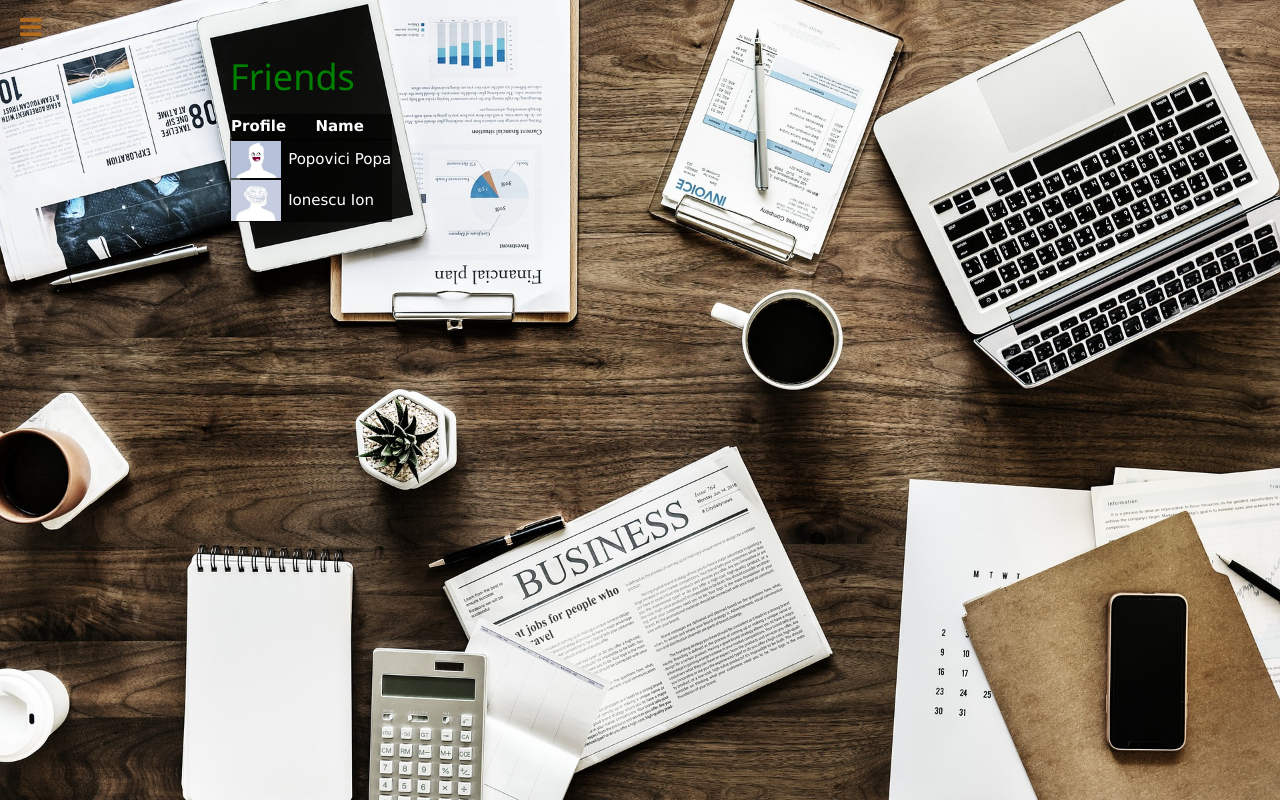
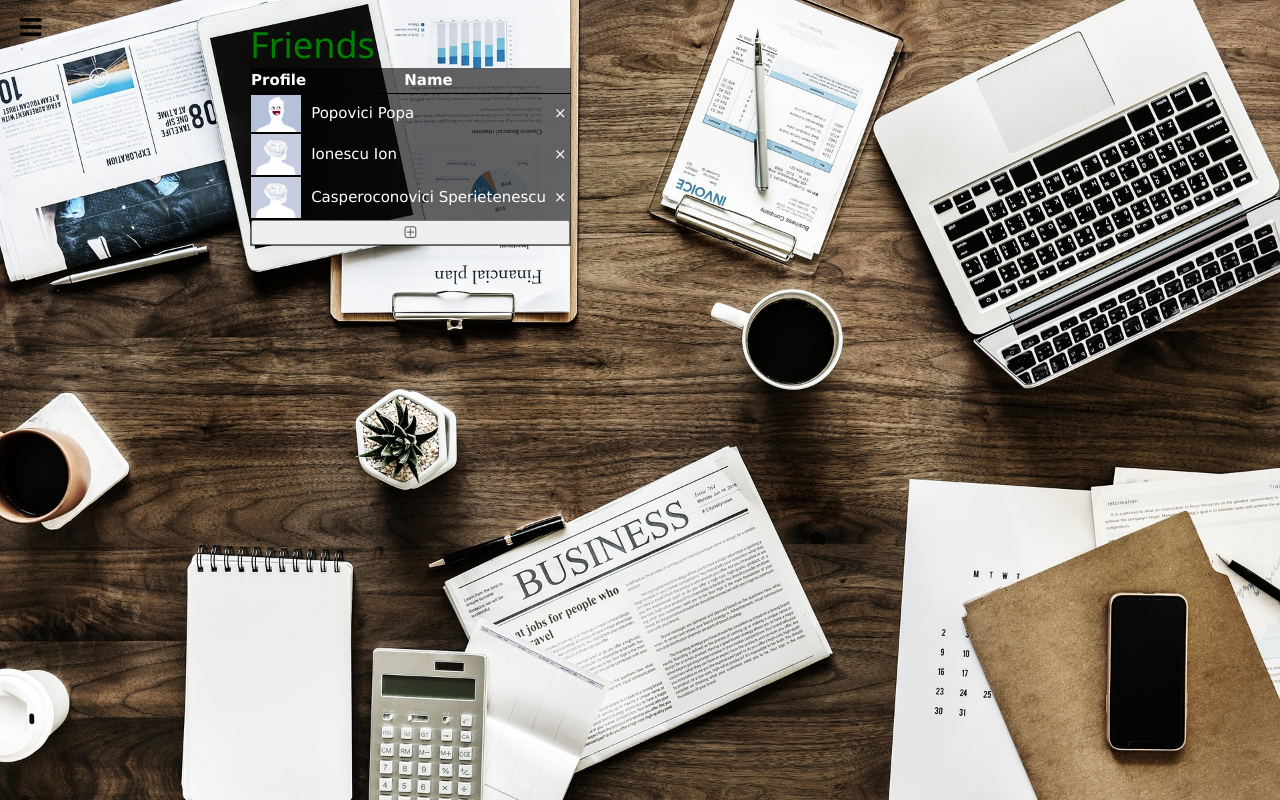
Before and after one commit to DanBizu/TW-PerA, a PHP site: page /HTML/Friends.html in a window 1280 px wide. Run offline with PHP 8.4, Linux system fonts and the light colour scheme.

Commit message:
Friends Add

```diff
--- a/CSS/Friends.css
+++ b/CSS/Friends.css
@@ -66,16 +65,15 @@ li.sidebar-el a{
 li.sidebar-el a:hover {
 	background: rgba(166, 98, 44, 0.6);
 	color: white;
-
 }
 
-#active {
+#current-page {
 	background: #b56b2b;
 }
 
 
 #sidebar-button {
-	color : #b56b1b;
+	color : black;
 	width: 20px;
 	height: 15px;
  	font-size: 25px;
@@ -92,37 +90,53 @@ li.sidebar-el a:hover {
 }
 
 main{
-	width: 80%;
-	left: 230px;
-	top: 5%;
+	width: 85%;
+	left: 200px;
+	height: 98%;
+	top: 1%;
 	position: absolute;
 }
 
-main h1{
+h1{
 	color: green;
+	position: absolute;
+	left: 50px;
+	top: 0px;
+	height: 50px;
+	display: block;
+
 }
 
 main table{
-	background: linear-gradient(to right, rgba(0,0,0,0.6), rgba(0,0,0,0.6));
+	background: rgba(0,0,0,0.6);
 	display: inline-block;
 	color: white;
 	border-collapse: collapse;
+	position: absolute;
+	left: 50px;
+	top: 60px;
 }
 
-main table td{
-	cursor: pointer;
+
+#header-row{
+	border-bottom: 1px solid black;
 }
 
-main table.FriendsTable th{
-	border-bottom: 1px solid black;
+table td{
+	cursor: pointer;
 }
 
 .Friend {
     cursor: pointer;
+    padding: 4px;
 }
 
 .active, .Friend:hover {
     background-color: #ccc;
+}
+
+.Friend:active {
+	background-color: #ccc;
 }
 
 td img{
@@ -132,43 +146,60 @@ td img{
 	max-width: 50px;
 }
 
-#toBeExpanded{
-	display: none;
-	float: right;
+.RemoveFriend{
+	padding: 3px;
 }
 
-.tableContainer {
-  border: 1px solid black;
-  width: 80%;
-  margin-top: 0px;
-  margin-right:10px;
-  max-height: 86vh;
-  display: inline-block;
-  padding: 10px;
-  background: linear-gradient(to right,black,transparent,black);
+tfoot{
+	border-collapse: collapse;
+}
+
+#add-friend-btn {
+	color: rgba(0,0,0,0.6);
+	width: 100%;
+	padding: 3px;
+}
+
+#modalActivities{
+	display: none;
+}
+
+.tableContainer{
+	width: 100%;
+	height: 100%;
+	position: absolute;
+	z-index: 2;
+	background: rgba(0, 0, 0, 0.5);
 }
 
 .tableContainer #scrollTab{
-  max-width: 100%;
-  overflow-x: hidden;
-  max-height: 80vh;
-  overflow-y: scroll;
+  	position: relative;
+	width: 94%;
+	height: 90%;
+	max-height: 80vh;
+	top: 5%;
+	bottom: 5%;
+	left: 3%;
+	right: 3%;
+	overflow-x: hidden;
+	overflow-y: scroll;
+	background: rgba(0, 0, 0, 0.7)
 }
 
 .activityContainerButton{
-  background: none;
+  	width: 100%;
+	height: 20%;
 }
 
 .activityContainer{
-    border: 1px solid black;
-    margin: 1px;
     color: white;
-    padding-left: 5px;
     width: 100%;
-    padding:5px;
+    height: 100%;
+    position: relative;
     text-align: left;
-    margin-top: 3px;
-    background: linear-gradient(to right,rgba(0,0,0,0.2),transparent,black);
+    top: 0px;
+	left: 0px;
+	border-bottom: 1px solid black;
 }
 
 .activityName{
--- a/HTML/Contact.html
+++ b/HTML/Contact.html
@@ -39,8 +39,8 @@
 		<div id="aboutUs4">Something else</div>
 
 		<div id="socialMedia">
-	  	<a href="https://www.facebook.com">	<i class="fa fa-facebook-official" ></i></a>
-	  	<a href="https://www.twitter.com"><i class="fa fa-twitter-square"></i></a><br>
+	  		<a href="https://www.facebook.com">	<i class="fa fa-facebook-official" ></i></a>
+	  		<a href="https://www.twitter.com"><i class="fa fa-twitter-square"></i></a><br>
 			<a href="https://github.com/DanBizu/TW-PerA">	<i class="fa fa-github"></i></a>
 			<a href="https://www.google.ro/"><i class="fa fa-google-plus"></i></a><br>
 			<a href="https://www.reddit.com/r/funny"><i class="fa fa-reddit-alien"></i></a>
--- a/HTML/Friends.html
+++ b/HTML/Friends.html
@@ -7,43 +7,11 @@
   <link rel="stylesheet" href="https://www.w3schools.com/w3css/4/w3.css">
   <link rel="stylesheet" href="https://cdnjs.cloudflare.com/ajax/libs/font-awesome/4.7.0/css/font-awesome.min.css">
 </head>
+
 <body>
 
-	<div id="sidebar">
-
-				<ul>
-					<li class="sidebar-el"><a href="Home.html">Home</a></li>
-					<li class="sidebar-el"><a href="Friends.html" id="active">Friends</a></li>
-					<li class="sidebar-el"><a href="Contact.html">About us</a></li>
-					<li class="sidebar-el"><a href="login.html" >Logout</a></li>
-				</ul>
-
-		<i class="fa fa-bars" id="sidebar-button" onclick="ExpandSidebar()"></i>
-
-
-	</div>
-
-	<main>
-		<header>
-			<h1>Friends</h1>
-		</header>
-		<table class="FriendsTable">
-			<tr>
-				<th>Profile</th>
-				<th>Name</th>
-			</tr>
-			<tr class="Friend">
-				<td><img src="../Images/Profile.png" class="profilePics" alt="Profile"></td>
-				<td>Popovici Popa</td>
-			</tr>
-			<tr class="Friend">
-				<td><img src="../Images/Profile1.jpg" class="profilePics" alt="Profile"></td>
-				<td>Ionescu Ion</td>
-			</tr>
-		</table>
-
-		<div class="tableContainer" id="toBeExpanded">
-			<span id="modalClose">&times;</span>
+  <div class="tableContainer" id="modalActivities">
+    <span class="closeBtn" id="modalActivitiesClose">&times;</span>
     <div id="scrollTab">
 
     <div class="activityContainerButton">
@@ -106,10 +74,97 @@
       </table>
     </div>
 
+    </div> <!-- scrollTab -->
+
+  </div> <!-- tableContainer -->
+
+  <div class="modalAddFriend" id="modalAddFriend">
+    <span class="closeBtn" id="modalAddClose">&times;</span>
+    <div class="contentAddFriend">
+      <div class="searchTab">
+      	<h3 class="pop-up-header">Search for a person</h3>
+        <input id="searchInput" type="text" name="Search" placeholder="Search">
+      </div>
+      <div class="suggestionsTab">
+      	<h3 class="pop-up-header">Suggestions</h3>
+        <table>
+        	<thead>
+        		<tr>
+        			<th>Nume</th>
+        			<th>Cunoscuti comuni</th>
+        		</tr>
+        	</thead>
+        	<tbody>
+        		<tr>
+        			<td>Nae Catavencu</td>
+        			<td>2</td>
+        		</tr>
+        		<tr>
+        			<td>Zaharia Trahanache</td>
+        			<td>2</td>
+        		</tr>
+        		<tr>
+        			<td>Zoe Trahanache</td>
+        			<td>2</td>
+        		</tr>
+        		<tr>
+        			<td>Pristanda</td>
+        			<td>2</td>
+        		</tr>
+        	</tbody>
+        </table>
       </div>
 
+    </div> <!-- contentAddFriend -->
+
+
   </div>
+
+  <div id="sidebar">
+    <ul>
+      <li class="sidebar-el"><a href="Home.html">Home</a></li>
+      <li class="sidebar-el"><a href="Friends.html" id="current-page">Friends</a></li>
+      <li class="sidebar-el"><a href="Contact.html">About us</a></li>
+      <li class="sidebar-el"><a href="login.html" >Logout</a></li>
+    </ul>
+
+    <i class="fa fa-bars" id="sidebar-button" onclick="ExpandSidebar()"></i>
+  </div>
+
+  <main>
+    <header>
+      <h1>Friends</h1>
+    </header>
+
+    <table class="FriendsTable">
+      <tr id="header-row">
+        <th>Profile</th>
+        <th>Name</th>
+      </tr>
+      <tr>
+        <td><img src="../Images/Profile.png" class="profilePics" alt="Profile"></td>
+        <td class="Friend">Popovici Popa</td>
+        <td><span class="RemoveFriend">&times;</span></td>
+      </tr>
+      <tr>
+        <td><img src="../Images/Profile1.jpg" class="profilePics" alt="Profile"></td>
+        <td class="Friend">Ionescu Ion</td>
+        <td><span class="RemoveFriend">&times;</span></td>
+      </tr>
+      <tr>
+        <td><img src="../Images/Profile1.jpg" class="profilePics" alt="Profile"></td>
+        <td class="Friend">Casperoconovici Sperietenescu</td>
+        <td><span class="RemoveFriend">&times;</span></td>
+      </tr>
+      <tfoot>
+        <tr>
+          <td colspan="3"><button class="fa fa-plus-square-o" id="add-friend-btn"></button></td>
+        </tr>
+      </tfoot>
+
+    </table>
   </main>
+
   <script src="../JS/Friends.js"></script>
 </body>
 </html>
```
Also changed, not shown: other parts of CSS/Friends.css (+66 -11 lines), JS/Friends.js (+24 -20 lines). Lines whose indentation alone changed are shown as unchanged.
